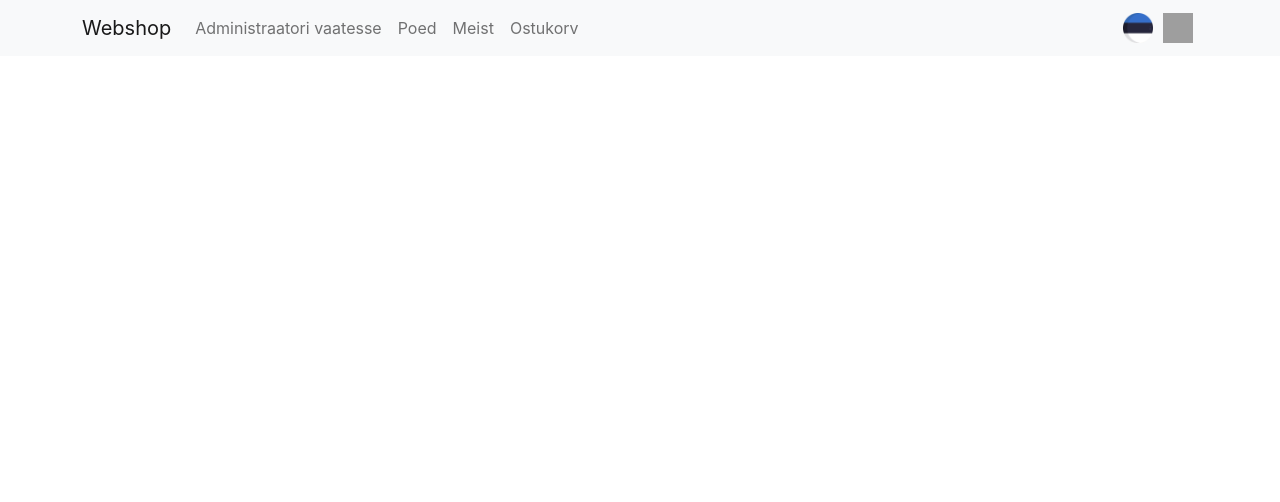
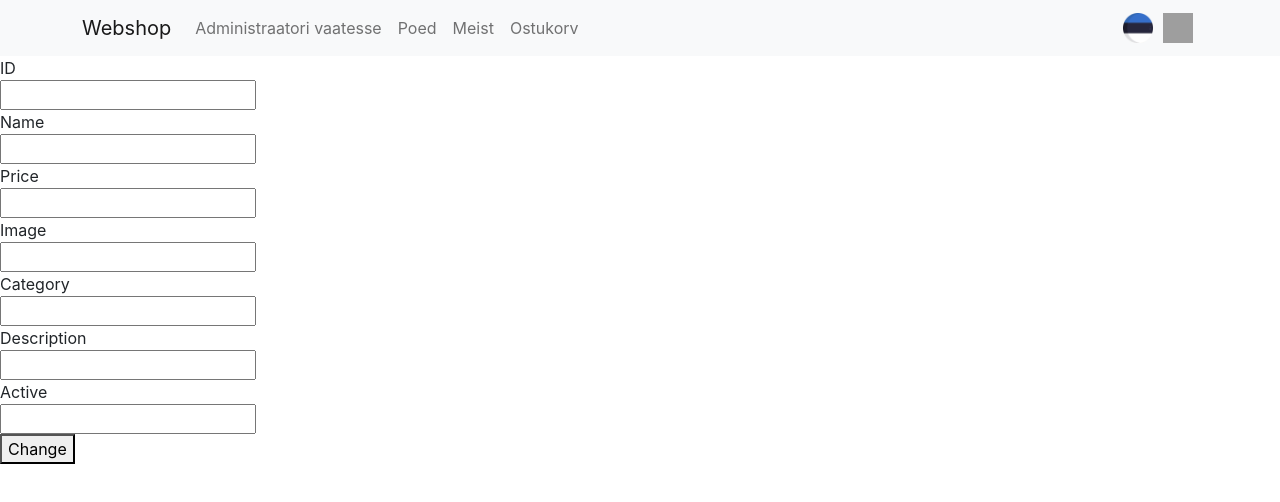
Before and after one commit to vahermihkel/React-09-22, a React (Create React App) app in the folder shop/: page /admin/edit-product/10507264 in a window 1280 px wide. Shown: the top 502 px of the page. Built offline with nearby package versions, Linux system fonts and the light colour scheme; grey boxes are pictures that could not be loaded.

Commit message:
Toodete muutmine

```diff
--- a/shop/src/App.jsx
+++ b/shop/src/App.jsx
@@ -26,7 +26,7 @@ function App() {
         <Route path="product" element={ <SingleProduct /> } />
         <Route path="admin/add-product" element={ <AddProduct /> } />
         <Route path="admin" element={ <AdminHome /> } />
-        <Route path="admin/edit-product" element={ <EditProduct /> } />
+        <Route path="admin/edit-product/:productId" element={ <EditProduct /> } />
         <Route path="admin/maintain-categories" element={ <MaintainCategories /> } />
         <Route path="admin/maintain-products" element={ <MaintainProducts /> } />
         <Route path="admin/maintain-shops" element={ <MaintainShops /> } />
--- a/shop/src/pages/admin/AdminHome.jsx
+++ b/shop/src/pages/admin/AdminHome.jsx
@@ -15,3 +15,6 @@ function AdminHome() {
 }
 
 export default AdminHome;
+
+// array ["Karastusjoogid", "Toit", "sdasd"] --> dünaamiliselt suurendan ja vähendan
+// objekt {"0": "Karastusjoogid", "25": "Toit"}
--- a/shop/src/pages/admin/EditProduct.jsx
+++ b/shop/src/pages/admin/EditProduct.jsx
@@ -1,6 +1,80 @@
+import { useRef } from "react";
+import { useParams } from "react-router-dom";
+import productsFromFile from "../../data/products.json";
 
 function EditProduct() {
-  return ( <div>EP</div> );
+  // 1. object destructuring: const { productId } = useParams();
+  // 2. objekti võtmist ja hilisemalt võtme kaudu:    const params = useParams();        params.productId
+  const params = useParams();
+  const products = productsFromFile;
+                                       //    59074235  === "59074235"  --> 59074235
+  const productFound = products.find(element => element.id === Number(params.productId));
+  const index = products.indexOf(productFound);
+
+  // const index2 = products.findIndex(element => element.id === Number(params.productId));
+  // const productFound2 = products[index2];
+
+  const idRef = useRef();
+  const nameRef = useRef();
+  const priceRef = useRef();
+  const imageRef = useRef();
+  const categoryRef = useRef();
+  const descriptionRef = useRef();
+  const activeRef = useRef();
+
+  const changeProduct = () => {
+    // index????
+    // muutmine käib järjekorranumbri alusel
+    const newProduct = {
+      "id": idRef.current.value,
+      "name": nameRef.current.value,
+      "price": priceRef.current.value,
+      "image": imageRef.current.value,
+      "category": categoryRef.current.value,
+      "description": descriptionRef.current.value,
+      "active": activeRef.current.value,
+    };
+    products[index] = newProduct;
+  }
+
+  return (
+    <div>
+      <label>ID</label> <br />
+      <input ref={idRef} type="text" /> <br />
+      <label>Name</label> <br />
+      <input ref={nameRef} type="text" /> <br />
+      <label>Price</label> <br />
+      <input ref={priceRef} type="text" /> <br />
+      <label>Image</label> <br />
+      <input ref={imageRef} type="text" /> <br />
+      <label>Category</label> <br />
+      <input ref={categoryRef} type="text" /> <br />
+      <label>Description</label> <br />
+      <input ref={descriptionRef} type="text" /> <br />
+      <label>Active</label> <br />
+      <input ref={activeRef} type="text" /> <br />
+      <button onClick={changeProduct}>Change</button>
+    </div> );
 }
 
 export default EditProduct;
+
+// SingleProduct KODUS
+// 1. URL-s (App.js) peab olema võimalus siia lehele sattuda
+// 2. URL-s peab olema muutuja muuda/:muutujaNimi kujul
+// 3. MaintainProducts sees suunama sellele URL-le -> <Link to=""> pean kaasa saatma ka
+//            unikaalsuse tunnuse (eestikeelses oli INDEX, siin ID)
+// 4. Võtma siin failis selle ID ja proovime kuvada seda HTML-s (useParams() abil)
+// 5. Võtame kõik tooted (productsFromFile / localStorage.getItem / andmebaasi päring)
+// 6. Otsime kõikide toodete seast õige toote üles
+
+// AddProduct KODUS
+// 7. Teeme iga võtme kohta ref-i: ID, NAME, PRICE, IMAGE, CATEGORY, DESCRIPTION, ACTIVE
+// 8. Teeme iga refi kohta ka inputi, seome ta ära ref-ga, lisaks igale inputile ka label
+// 9. Nupuvajutusega paneme käima toote muutmise funktsiooni
+// 10. Muuda toodet funktsiooni sees
+
+// 11. Iga inputi sees on ka defaultValue (ACTIVE võti on boolean, seega tema on defaultChecked)
+// 12. DefaultValue tuleb 6-s punktis leitud tootest
+// 13. Kontrollid peale panna, kui on 6-s punktis leitud tühjus
+// 14. Suuname ära MaintainProducts lehele kui on muudetud (useNavigate())
--- a/shop/src/pages/admin/MaintainProducts.jsx
+++ b/shop/src/pages/admin/MaintainProducts.jsx
@@ -2,6 +2,7 @@ import { Button } from "react-bootstrap";
 import { useState } from "react";
 import productsFromFile from "../../data/products.json";
 import { ToastContainer, toast } from 'react-toastify';
+import { Link } from "react-router-dom";
 
 function MaintainProducts() {
   const [products, setProducts] = useState(productsFromFile);
@@ -20,6 +21,11 @@ function MaintainProducts() {
           <img src={element.image} alt="" />
           <div>{element.name}</div>
           <div>{element.price}</div>
+          {/* shift + kustutamise nupust 1 võrra vasakul */}
+          {/* <Link to={`/admin/edit-product/${element.id}`}> */}
+          <Link to={"/admin/edit-product/" + element.id}>
+            <Button variant="warning">Muuda</Button>
+          </Link>
           <Button variant="danger" onClick={() => remove(index)}>Kustuta</Button>
         </div>)}
     </div> );
```
